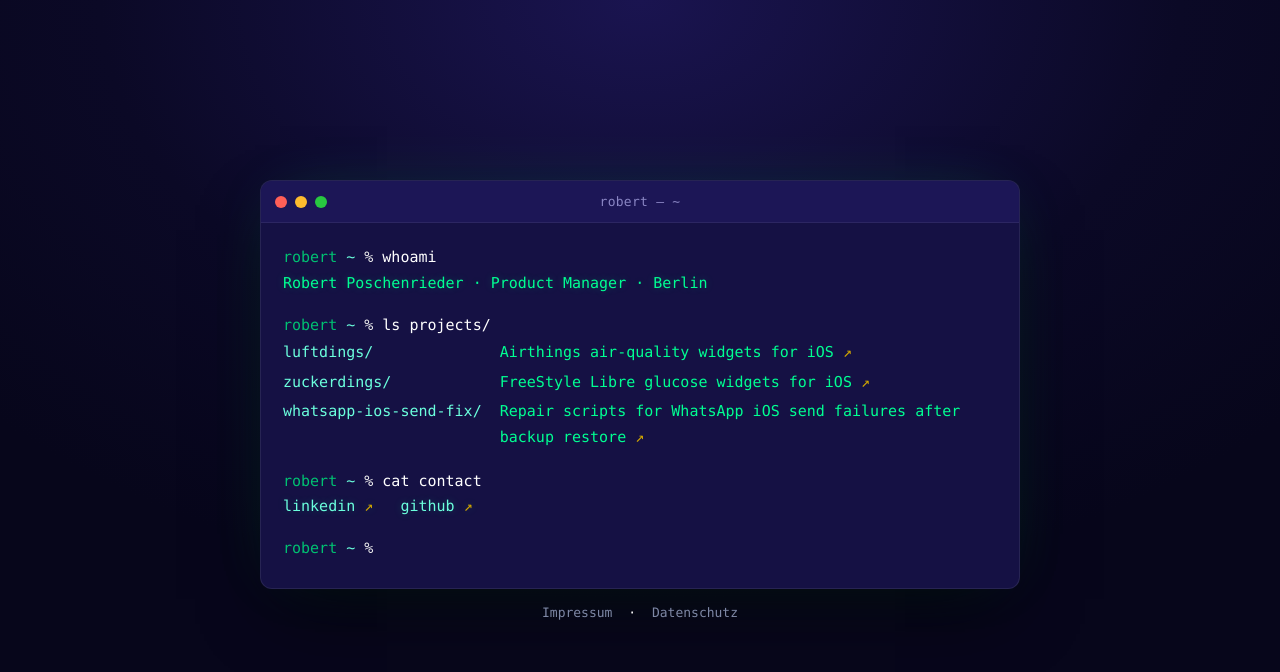
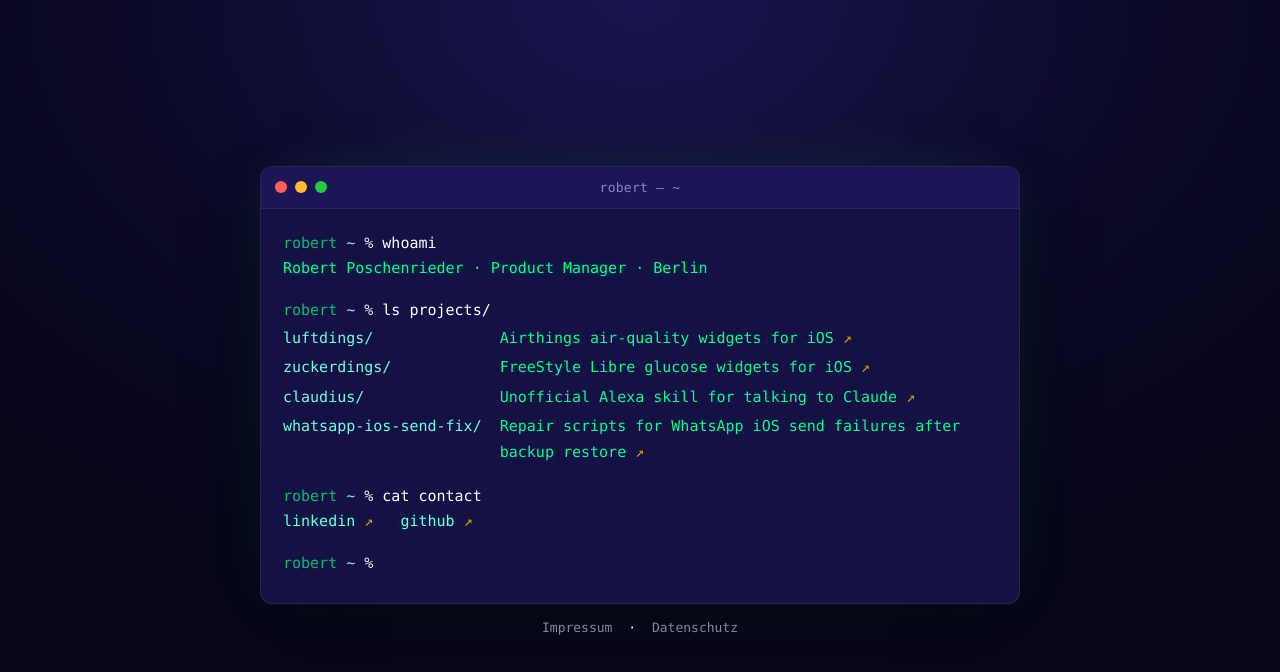
Before and after one commit to robposch/robposch.github.io, a plain HTML site: page index.html in a window 1280 px wide. Drawn offline with Linux system fonts and the light colour scheme.

Commit message:
Add claudius to projects list
Co-Authored-By: Claude Fable 5.1 <noreply@anthropic.com>
Claude-Session: https://claude.ai/code/session_01PqjAwevWEJy35cvUHrPvAL

```diff
--- a/index.html
+++ b/index.html
@@ -24,6 +24,7 @@
         <p class="line"><span class="usr">robert</span> <span class="path">~</span> <span class="pct">%</span> <span class="cmd">ls projects/</span></p>
         <a class="proj line" href="https://luftdings.poschenrieder.io/"><span class="name">luftdings/</span><span class="desc">Airthings air-quality widgets for iOS&nbsp;<span class="arrow">↗</span></span></a>
         <a class="proj line" href="https://zuckerdings.poschenrieder.io/"><span class="name">zuckerdings/</span><span class="desc">FreeStyle Libre glucose widgets for iOS&nbsp;<span class="arrow">↗</span></span></a>
+        <a class="proj line" href="https://github.com/robposch/claudius"><span class="name">claudius/</span><span class="desc">Unofficial Alexa skill for talking to Claude&nbsp;<span class="arrow">↗</span></span></a>
         <a class="proj line" href="https://github.com/robposch/whatsapp-ios-send-fix"><span class="name">whatsapp-ios-send-fix/</span><span class="desc">Repair scripts for WhatsApp iOS send failures after backup restore&nbsp;<span class="arrow">↗</span></span></a>
 
         <p class="line spacer"></p>
```
